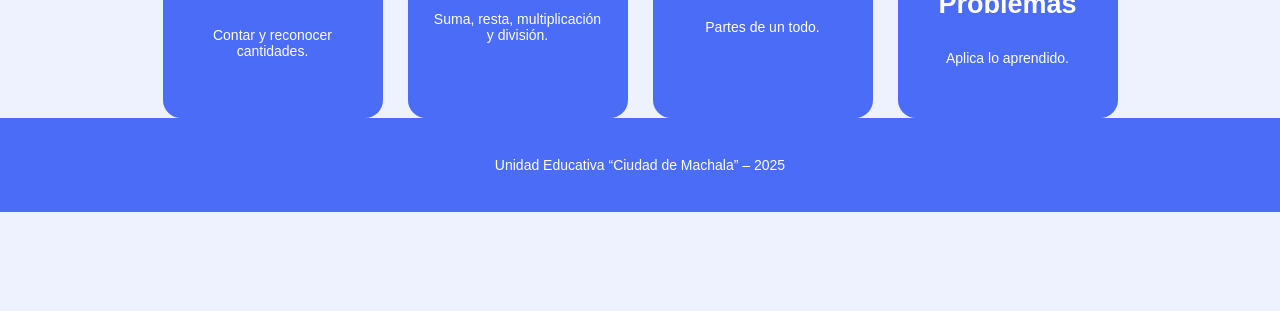
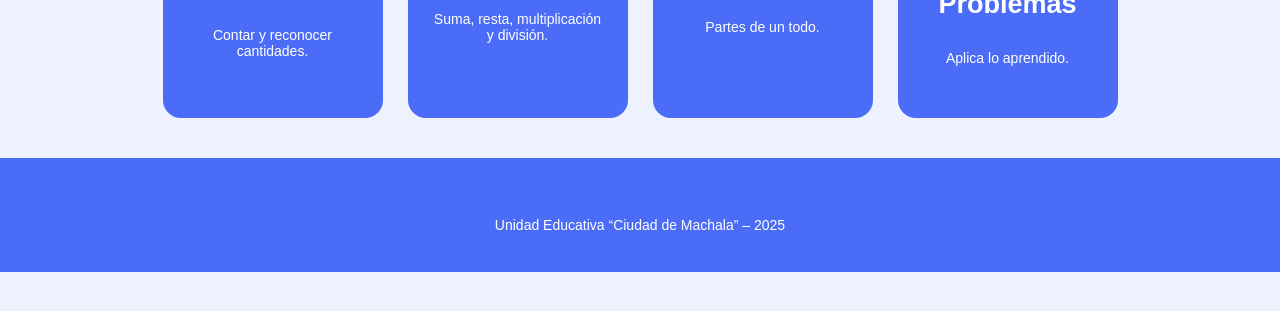
Before and after one commit to josuelamar95-prog/Proyecto.github.io, a plain HTML site: page index.html in a window 1280 px wide. Shown: the part 361-672 px from the top of the page. Drawn offline with Linux system fonts and the light colour scheme.

Commit message:
Update estilos.css

```diff
--- a/estilos.css
+++ b/estilos.css
@@ -82,10 +82,14 @@ footer {
     background-color: #4a6cf7;
     color: white;
     text-align: center;
-    padding: 25px;
+
+    padding-top: 45px;    /* ⬅ baja el texto */
+    padding-bottom: 25px;
+
     font-size: 14px;
-    margin: 0;
+    margin-top: 40px;     /* ⬅ separa del contenido */
 }
+
 
 /* ====== RESPONSIVE ====== */
 @media (max-width: 900px) {
```
